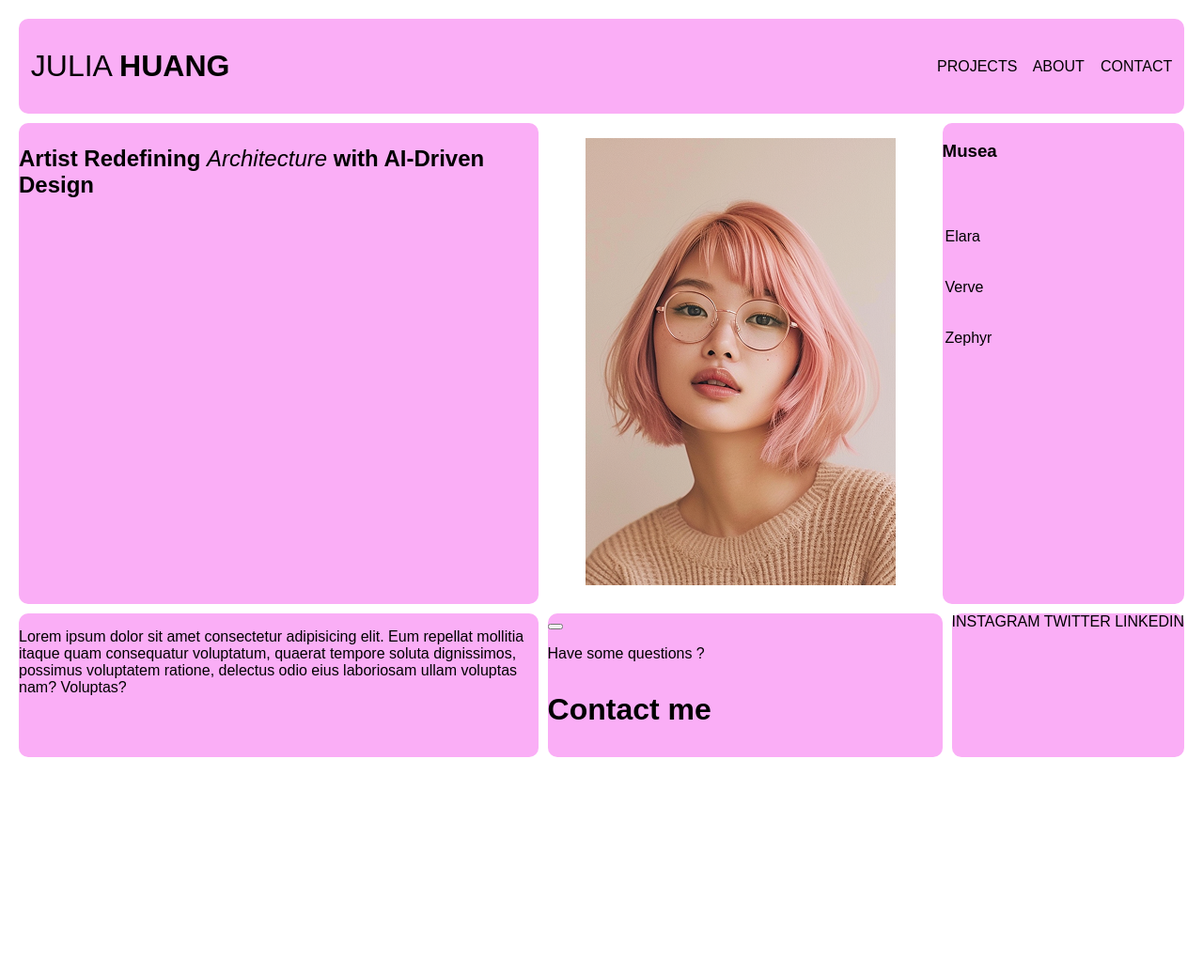
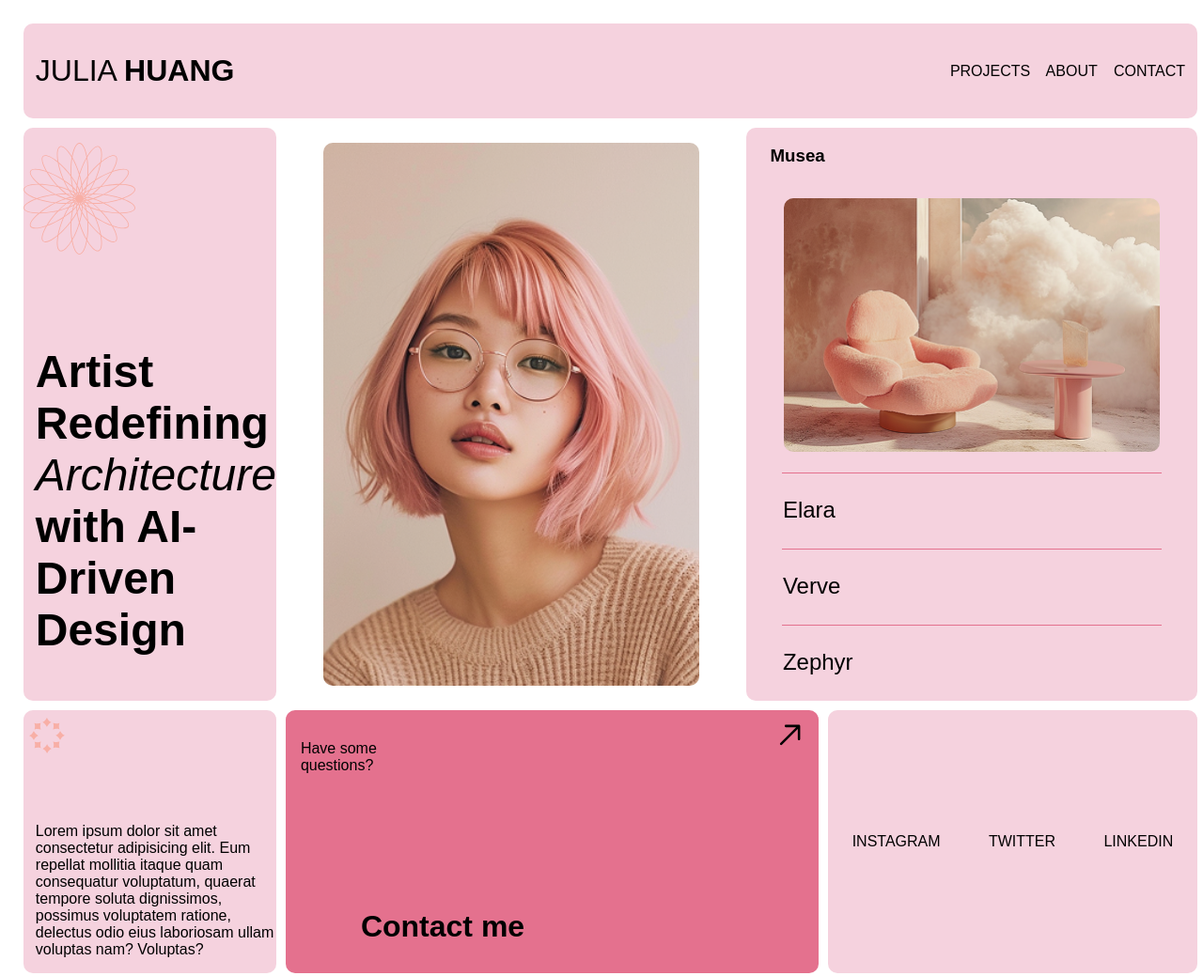
Before and after one commit to ArBa-dev-J/CS_grid, a plain HTML site: page my_code/index.html in a window 1280 px wide. Shown: the whole page at 94% size. Before the commit the page ends 826 px from the top, so only its background shows below. Drawn offline with Linux system fonts and the light colour scheme; a web font is replaced by a local one.

Commit message:
Fully stylized grid. Added pictures.

```diff
--- a/my_code/index.html
+++ b/my_code/index.html
@@ -16,7 +16,7 @@
           <a href="#">CONTACT</a>
         </nav>
       </header>
-      <section class="item2">
+      <section class="item2 item2__flex item2__flower">
         <p class="zalando-sans-semiexpanded-bold section1__p--fsize">
           Artist Redefining
           <span class="zalando-sans-semiexpanded font--italic"
@@ -25,12 +25,17 @@
           with AI-Driven Design
         </p>
       </section>
-      <figure class="item3">
+      <figure class="item3 figure__flex">
         <img src="../img/IMAGE.png" alt="pretty_girl" />
       </figure>
       <section class="item4">
+        <div class="item4_divh3--flex">
           <h3>Musea</h3>
-        <figure><img src="" alt="" /></figure>
+        </div>
+        <figure class="item4__figure--center">
+          <img src="../img/lilcoderman_pink_chair.png" alt="" />
+        </figure>
+        <div class="item4__table--flex">
           <table>
             <tr>
               <td>
@@ -48,21 +53,26 @@
               </td>
             </tr>
           </table>
+        </div>
       </section>
-      <section class="item5">
-        <p>
+      <section class="item5 item5__flex item5__circle">
+        <p class="item5__p--column">
           Lorem ipsum dolor sit amet consectetur adipisicing elit. Eum repellat
           mollitia itaque quam consequatur voluptatum, quaerat tempore soluta
           dignissimos, possimus voluptatem ratione, delectus odio eius
           laboriosam ullam voluptas nam? Voluptas?
         </p>
       </section>
-      <article class="item6">
-        <button type="button"></button>
-        <p>Have some questions ?</p>
-        <p class="zalando-sans-semiexpanded-bold">Contact me</p>
+      <article class="item6 item6__bg">
+        <div class="item6__divbutton--right">
+        <button type="button">
+          <img src="../img/ARROW.svg" alt="arrow" />
+        </button>
+        </div>
+        <p class="item6__p--column">Have some questions?</p>
+        <p class="zalando-sans-semiexpanded-bold item6__p2--bottom">Contact me</p>
       </article>
-      <footer class="item7">
+      <footer class="item7 item7__flex">
         <a href="#">INSTAGRAM</a>
         <a href="#">TWITTER</a>
         <a href="#">LINKEDIN</a>
--- a/my_code/style.css
+++ b/my_code/style.css
@@ -1,11 +1,12 @@
 @import url("https://fonts.googleapis.com/css2?family=Zalando+Sans+SemiExpanded:ital,wght@0,200..900;1,200..900&display=swap");
 
 :root {
-  --pink: #faaef6;
-  --darker-pink: #ff76f8;
+  --pink: #f5d2de;
+  --darker-pink: #e4718e;
   --black: black;
   --h1-fsize: 2rem;
   --h2-fsize: 1.5rem;
+  --big-text: 3rem;
   --p-fsize: 1rem;
   scroll-behavior: smooth;
 }
@@ -31,7 +32,7 @@ main,
 }
 
 .section1__p--fsize {
-  font-size: var(--h2-fsize);
+  font-size: var(--big-text);
 }
 
 .font--italic {
@@ -62,7 +63,7 @@ main {
     "section section figure section2 section2 section2"
     "section3 section3 article article footer footer";
   /* background-color: rgb(216, 0, 0); */
-  padding: 20px;
+  padding: 25px;
   gap: 10px;
 }
 
@@ -73,6 +74,7 @@ main {
 }
 .item2 {
   grid-area: section;
+  /* width: 58rem; */
 }
 .item3 {
   grid-area: figure;
@@ -109,11 +111,139 @@ main {
   align-items: center;
 }
 
-header p{
- padding-left: 1vw;
+header p {
+  padding-left: 1vw;
 }
-nav a{
-   padding-right:1vw;
+nav a {
+  padding-right: 1vw;
 }
 
 /* -----------SECTION-ITEM2------------- */
+
+.item2__flex {
+  display: flex;
+  align-items: last baseline;
+}
+
+.item2__flower {
+  /* content: url(../img/FLOWER\ ICON.svg);
+position: relative;
+bottom:vh; */
+  background-image: Url(../img/FLOWER\ ICON.svg);
+  background-repeat: no-repeat;
+  background-position-y: 2vh;
+  background-position-x: right 1vw;
+}
+
+.item2 p {
+  columns: 1;
+  column-width: 30rem;
+  padding-left: 1vw;
+}
+
+/* -----------FIGURE-ITEM3-AND-ITEM4-IMG----------- */
+
+.figure__flex{
+  display: flex;
+ justify-content: center;
+}
+
+figure img {
+  /* display: block;
+ grid-column:span 2 ; */
+  width: 25rem;
+  border-radius: 10px;
+  height: auto;
+}
+
+/* ------SECTION-ITEM4--------------------- */
+
+
+.item4__figure--center{
+  text-align: center;
+}
+
+.item4 table{
+  width: 85%;
+}
+
+.item4 table p{
+font-size:var(--h2-fsize);
+}
+
+.item4 table td{
+  border-top: 1px solid var(--darker-pink);
+}
+
+.item4__table--flex{
+display: flex;
+justify-content: center;
+}
+
+.item4_divh3--flex{
+display: flex;
+justify-content:left;
+padding-left: 2vw;
+}
+
+/* -------SECTION-ITEM5------------ */
+
+.item5__circle{
+  background-image: url(../img/CIRCLE\ ICON.svg);
+  background-repeat: no-repeat;
+  background-position-y: 1vh;
+  background-position-x: 0.5vw;
+}
+
+.item5 p{
+  padding-left: 1vw;
+  padding-top:13vh;
+}
+
+.item5__flex{
+  display: flex;
+  align-items: last baseline;
+}
+
+.item5__p--column{
+columns: 1;
+column-width: 20rem;
+}
+
+/* ----------------ARTICLE-ITEM6------ */
+
+.item6__p--column{
+width: 9vw;
+padding-left: 1rem;
+position: relative;
+bottom:5vh;
+}
+
+.item6__p2--bottom{
+position: relative;
+padding-left: 5rem;
+top:9vh;
+}
+
+.item6 button{
+border:none;
+background-color: var(--darker-pink);
+}
+
+.item6__bg{
+background-color: var(--darker-pink);
+}
+
+.item6__divbutton--right{
+text-align: right;
+padding: 0.4rem;
+}
+
+/* ------FOOTER---ITEM7----- */
+
+
+.item7__flex{
+display: flex;
+justify-content: space-around;
+align-items: center;
+}
```
Lines whose indentation alone changed are shown as unchanged.
